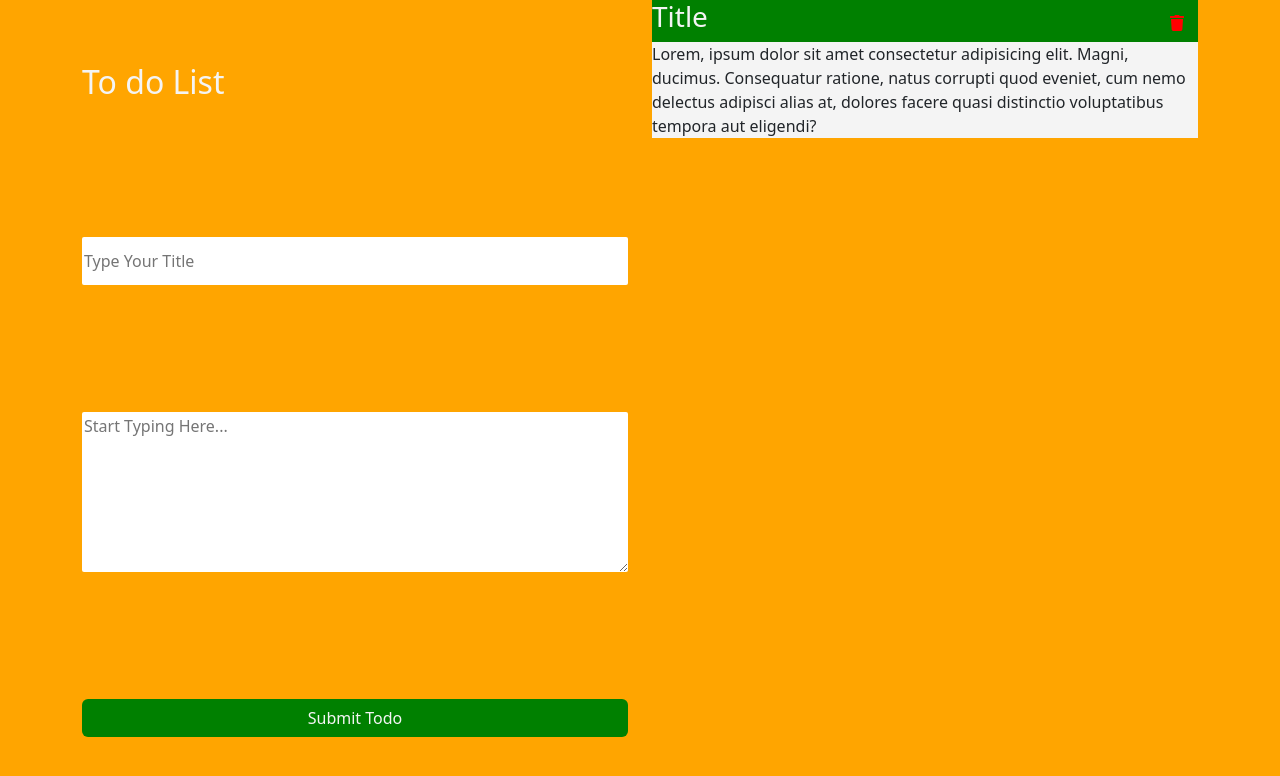
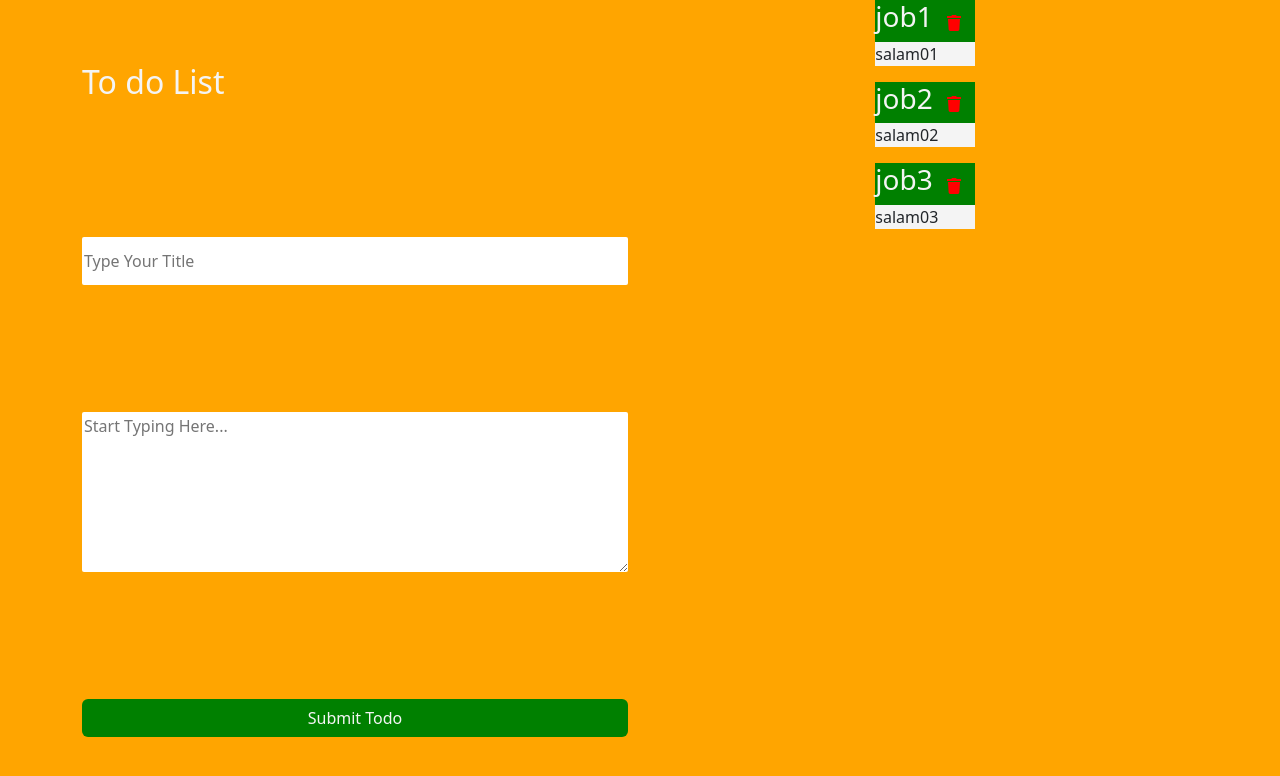
Before and after one commit to jamalshamsi1988/React-todo-list, a React (Create React App) app in the folder todo-app/: page / in a window 1280 px wide. Shown: the top 776 px of the page. Built offline with nearby package versions, Linux system fonts and the light colour scheme.

Commit message:
todoList create

```diff
--- a/todo-app/src/App.js
+++ b/todo-app/src/App.js
@@ -1,4 +1,4 @@
-import React from "react";
+import React, { useState } from "react";
 import { ReactDOM } from "react";
 import reportWebVitals from "./reportWebVitals";
 import { StrictMode } from "react";
@@ -8,15 +8,28 @@ import "bootstrap/dist/css/bootstrap.min.css";
 
 
 const App = () => {
+  // const [todoTitle,setTodoTitle]=useState("");
+  // const [todoText, setTodoText] = useState("");
+const [todoList, setTodoList] = useState([
+  { title: "job1", text: "salam01" },
+  { title: "job2", text: "salam02" },
+  { title: "job3", text: "salam03" },
+]);
+
+
   return (
     <article className="bg-todo-main">
       <section className="container">
         <section className="todo-main row align-items-center">
           <section className="col-md-6 h-100">
-            <TypeTodo />
+            <TypeTodo  /*setTodoTitle={setTodoTitle} setTodoText={setTodoText} */ />
           </section>
           <section className="col-md-6 h-100">
-            <Todo />
+            {todoList.map(item=>(<Todo title={item.title} text={item.text}
+
+            /*todoText={todoText} todoTitle={todoTitle} */
+            />))}
+
           </section>
         </section>
       </section>
--- a/todo-app/src/components/Todo.jsx
+++ b/todo-app/src/components/Todo.jsx
@@ -1,23 +1,24 @@
 import {FaTrash} from "react-icons/fa"
-const Todo = () => {
+import { useState } from 'react';
+
+const Todo = ({title , text}) => {
+
+
   return (
-        <article className="d-flex flex-cloumn justify-content-center ">
+    <article className="d-flex flex-cloumn justify-content-center  ">
       <section className="todo-box ">
         <section className="todo-title d-flex justify-content-between">
-                    <h3>
-                    Title
-                </h3>
+          <h3>{title}</h3>
           <button className="btn">
-                   <FaTrash color="red"/>
+            <FaTrash color="red" />
           </button>
         </section>
         <p>
-                Lorem, ipsum dolor sit amet consectetur adipisicing elit. Magni, ducimus. Consequatur ratione, natus corrupti quod eveniet, cum nemo delectus adipisci alias at, dolores facere quasi distinctio voluptatibus tempora aut eligendi?
+       {text}
         </p>
       </section>
-
     </article>
   );
-}
+};
 
 export default Todo;
--- a/todo-app/src/components/Type-todo.jsx
+++ b/todo-app/src/components/Type-todo.jsx
@@ -1,14 +1,14 @@
 
 
-const TypeTodo = () => {
+const TypeTodo = ({ }) => {
   return (
     <article className="type-todo-section d-flex flex-column justify-content-around  h-100">
       <h2>To do List</h2>
-        <input type="text" placeholder="Type Your Title" />
-        <textarea placeholder="Start Typing Here..."></textarea>
+      <input type="text" placeholder="Type Your Title"   /*onChange={(e)=>setTodoTitle(e.target.value)} *//>
+      <textarea placeholder="Start Typing Here..." /*onChange={(e)=> setTodoText(e.target.value)}}*/></textarea>
       <button className="btn todo-btn">Submit Todo</button>
     </article>
   );
-}
+};
 
 export default TypeTodo;
--- a/todo-app/src/index.css
+++ b/todo-app/src/index.css
@@ -35,6 +35,7 @@ outline: none;
 
 .type-todo-section textarea{
   min-height:10rem;
+
 }
 
 .type-todo-section button{
```
Lines whose indentation alone changed are shown as unchanged.
